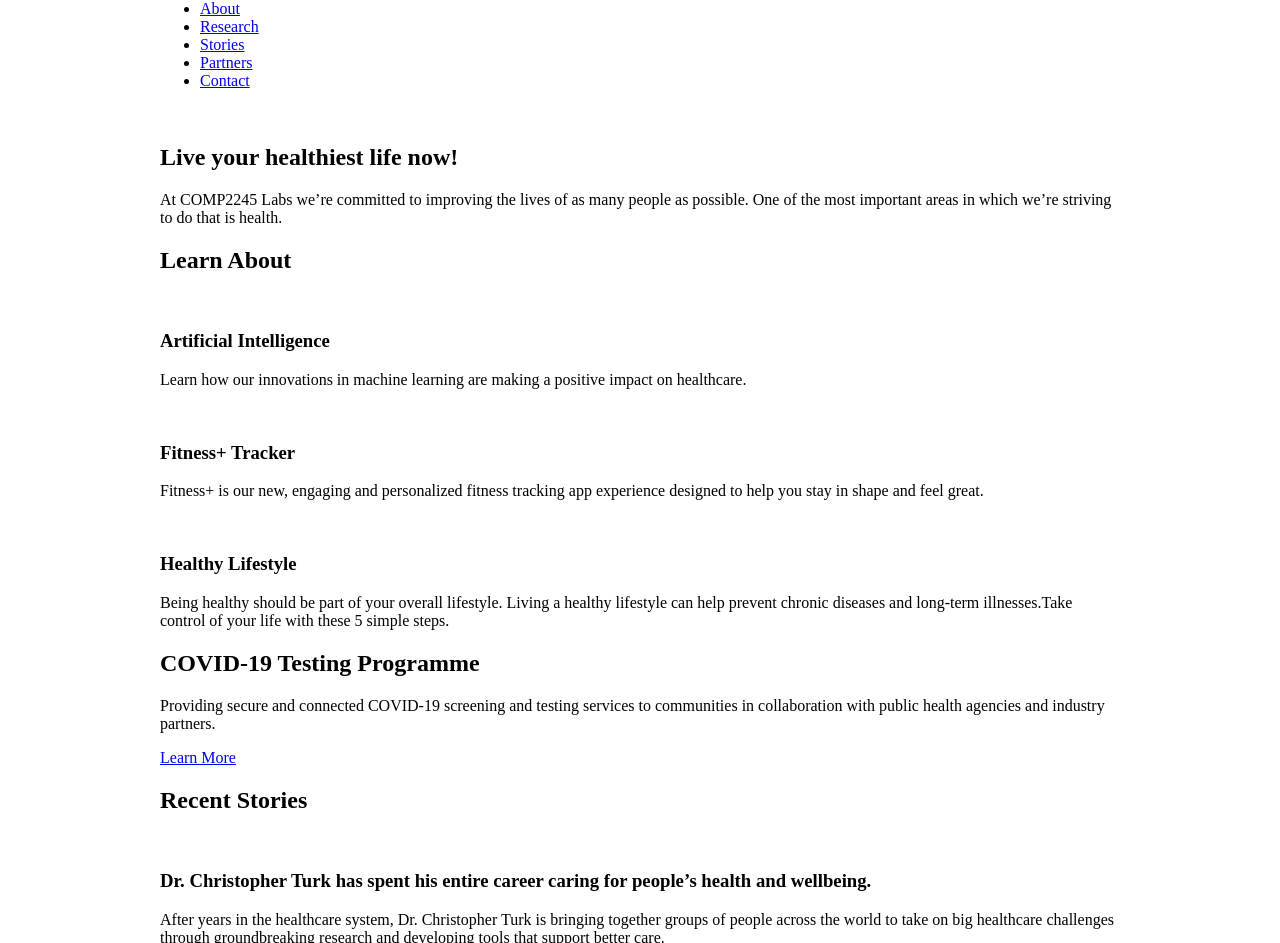
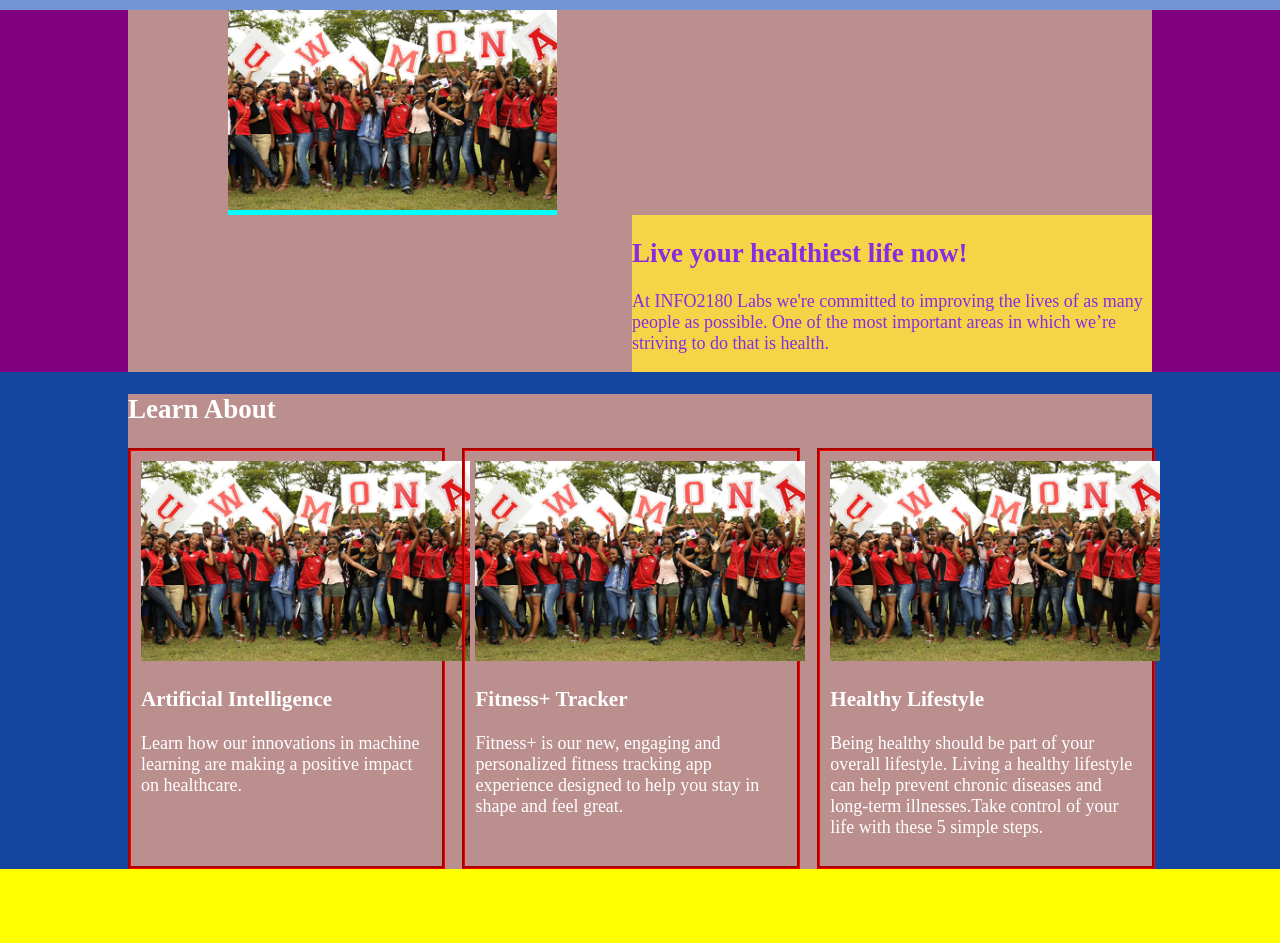
Before and after one commit to Jariel-JonMiller/info2180-project1, a plain HTML site: page index.html in a window 1280 px wide. Shown: the part 80-1023 px from the top of the page. Drawn offline with Linux system fonts and the light colour scheme.

Commit message:
Added current version of the files

```diff
--- a/project1-starter-master/index.html
+++ b/index.html
@@ -3,14 +3,14 @@
 <head>
     <meta charset="UTF-8">
     <meta name="viewport" content="width=device-width, initial-scale=1.0">
-    <title>COMP2245 Project 1</title>
+    <title>INFO2180 Project 1</title>
     <link rel="stylesheet" href="styles.css">
     <script src="scripts.js"></script>
 </head>
 <body>
     <header>
         <div class="container">
-            <h1>COMP2245 Project 1</h1>
+            <h1>INFO2180 Project 1</h1>
             <nav>
                 <ul>
                     <li><a href="#">About</a></li>
@@ -26,11 +26,11 @@
         <section class="overview-hero">
             <div class="container">
                 <div class="overview-hero-image">
-                    <img src="#" alt="">
+                    <img src="UWI-MONA.jpg" alt="Hello there">
                 </div>
                 <div class="overview-hero-text">
                     <h2>Live  your healthiest life now!</h2>
-                    <p>At COMP2245 Labs we’re committed to improving the lives of as many people as possible. One of the most important areas in which we’re striving to do that is health.</p>
+                    <p>At INFO2180 Labs we're committed to improving the lives of as many people as possible. One of the most important areas in which we’re striving to do that is health.</p>
                 </div>
             </div>
         </section>
@@ -39,21 +39,21 @@
                 <h2>Learn About</h2>
                 <div class="cards">
                     <div class="card">
-                        <img src="#" alt="">
+                        <img src="UWI-MONA.jpg" alt="hello at card1">
                         <div class="card-body">
                             <h3>Artificial Intelligence</h3>
                             <p>Learn how our innovations in machine learning are making a positive impact on healthcare.</p>
                         </div>
                     </div>
                     <div class="card">
-                        <img src="#" alt="">
+                        <img src="UWI-MONA.jpg" alt="hello at card2">
                         <div class="card-body">
                             <h3>Fitness+ Tracker</h3>
                             <p>Fitness+ is our new, engaging and personalized fitness tracking app experience designed to help you stay in shape and feel great.</p>
                         </div>
                     </div>
                     <div class="card">
-                        <img src="#" alt="">
+                        <img src="UWI-MONA.jpg" alt="hello at card3">
                         <div class="card-body">
                             <h3>Healthy Lifestyle</h3>
                             <p>Being healthy should be part of your overall lifestyle. Living a healthy lifestyle can help prevent chronic diseases and long-term illnesses.Take control of your life with these 5 simple steps.</p>
@@ -77,7 +77,7 @@
             <div class="container">
                 <h2>Recent Stories</h2>
                 <article>
-                    <img src="" alt="">
+                    <img src="UWI-MONA.jpg" alt="Recent story 1">
                     <div class="article-body">
                         <h3>Dr. Christopher Turk has spent his entire career caring for people’s health and wellbeing.</h3>
                         <p>After years in the healthcare system, Dr. Christopher Turk is bringing together groups of people across the world to take on big healthcare challenges through groundbreaking research and developing tools that support better care.</p>
@@ -85,10 +85,10 @@
                     </div>
                 </article>
                 <article>
-                    <img src="" alt="">
+                    <img src="UWI-MONA.jpg" alt="Recent story 2">
                     <div class="article-body">
-                        <h3>COMP2245 Labs collaborates with the Ministry of Health and Ministry of Education on COVID-19 Risk Screening and Testing</h3>
-                        <p>COMP2245 Labs, in collaboration with the Ministry of Health and Wellness and Ministry of Education, will launch a pilot project intended to expand access to COVID-19 risk screening and testing for high risk individuals in the parishes of Kingston and St. Andrew.</p>
+                        <h3>INFO2180 Labs collaborates with the Ministry of Health and Ministry of Education on COVID-19 Risk Screening and Testing</h3>
+                        <p>INFO2180 Labs, in collaboration with the Ministry of Health and Wellness and Ministry of Education, will launch a pilot project intended to expand access to COVID-19 risk screening and testing for high risk individuals in the parishes of Kingston and St. Andrew.</p>
                         <p><a href="#">Read this Story</a></p>
                     </div>
                 </article>
@@ -97,7 +97,7 @@
         <section class="newsletter">
             <div class="container">
                 <h3>Sign up for our newsletter</h3>
-                <p>Learn more about the latest developments from COMP2245 Labs’ health-related research and initiatives.</p>
+                <p>Learn more about the latest developments from INFO2180 Labs’ health-related research and initiatives.</p>
                 <form action="#" method="post">
                     <div class="form-group">
                         <input type="email" name="email" id="email" placeholder="Enter your email">
@@ -110,7 +110,7 @@
     </main>
     <footer>
         <div class="container">
-            <p>Copyright 2020, Your Name</p>
+            <p>Copyright 2020, Jariel-Jon Miller</p>
         </div>
     </footer>
 </body>
--- a/project1-starter-master/scripts.js
+++ /dev/null
@@ -1 +0,0 @@
-/* Add your JavaScript to this file */
--- a/project1-starter-master/styles.css
+++ /dev/null
@@ -1,11 +0,0 @@
-/* Add your CSS to this file */
-body {
-    margin: 0;
-    font-size: 16px;
-}
-
-.container {
-    margin: 0 auto;
-    max-width: 960px;
-    width: 100%;
-}
--- /dev/null
+++ b/scripts.js
@@ -0,0 +1,33 @@
+/* Add your JavaScript to this file */
+
+"use strict";
+
+document.addEventListener('DOMContentLoaded', () => {
+    let form = document.body.querySelector('btn');
+
+    form.addEventListener('submit', function() {
+        let msg = document.body.querySelector('.message');
+        let emt_email = document.querySelector('#email').value;
+
+        var btn = document.querySelector('button');
+        var form = submitButton.closest('form');
+        var message = document.querySelector('.message');
+
+        if (emt_email == NULL) {
+            let msgtxt = "Please enter a valid email address!";
+            message.textContent = msgtxt;
+            alert(msgtxt);
+        }
+        else{
+            let msgtxt = `Thank you! Your email address $(email) has been added to our mailing list.`
+            message.textContent = msgtxt;
+            alert(msgtxt);
+            }
+
+    })
+
+    //var form = but[a].parentNode;
+    /*function handleForm(event) {event.preventDefault();}
+    form.addEventListener('submit', handleForm);*/
+
+});
--- /dev/null
+++ b/styles.css
@@ -0,0 +1,182 @@
+/* Add your CSS to this file */
+body {
+    margin: 0 auto;
+    background-color: aquamarine;
+    font-size: 18px;
+    display: grid;
+    width: 100%;
+}
+
+header {
+    /*display: grid;
+    columns: 2;*/
+    color: white;
+    background: #7495d3;
+    /*padding: 15px;
+    /*margin: 0 auto;*/
+    grid-column: span 2; /* or span 2*/
+}
+
+nav {
+    columns: 1;
+}
+
+h1 {
+    float: left;
+}
+
+li {
+    display: inline;
+
+    float: right;
+    margin: 20px;
+}
+
+main {
+    color: white;
+    background: #1446a0;
+    /*text-align: center;
+    margin: 0 auto;*/
+    .testing {
+        background-color: yellow;
+    }
+    .overview-hero{
+        background: purple;
+    }
+    width: 100%;
+    /*padding: 15px;*/
+    grid-column: span 2; /* or span 2*/
+}
+
+.overview-hero {
+    /*columns: 2;
+    column-gap: 20px;*/
+    display: grid;
+    /*grid-template-columns: 70% 30%;
+    /*grid-column: span 2;
+    /*columns: 2;
+    /*display: grid;
+    grid-template-columns: 30% 70%;
+    /*columns: 2;
+    /*columns: 2;
+    display: flex;
+    flex-direction: row;  /* row, row-reverse, column, column-reverse*/
+    /*background: #ccc;*/
+    /*justify-content: justify; /* flex-start, flex-end, center, space-between, space-around */
+/*   gap: 20px; */
+    /*align-items: center;
+    /*column-width: auto;
+    column-gap: 2px;*/
+}
+
+.overview-hero-image {
+    /*grid-column: 1;
+    /*padding: 16px;
+    grid-column: 20%;
+    /*grid-column: 1;
+    padding: 16px;*/
+    margin-right: 100px;
+    margin-left: 100px;
+    /*margin-block: auto;*/
+    background-color: aqua;
+    /*column-width: 30%;
+    /*grid-template-columns: 25%;*/
+    float: left;
+}
+
+.overview-hero-text {
+    /*grid-column: 2;
+    /*padding: 16px;
+    grid-column: 80%;
+    column-width: 70%;*/
+    /*margin-right: 200px;*/
+    color: blueviolet;
+    width: 520px;
+    /*grid-column: 1;*/
+    background: #f5d547;
+    /*padding: 16px;
+    /*grid-template-columns: 75%;*/
+    float: right;
+}
+
+.cards {
+    max-width: fit-content;
+    /*max-width: 1100px;
+    /*margin: 0 auto; /* centers the div */
+    display: grid;
+    grid-template-columns: 31% 33% 33% ;
+    column-gap: 17px;
+
+}
+
+.card {
+    border-style: groove;
+    border-color: red;
+    padding: 10px;
+}
+
+.testing {
+    column-span: all;
+    padding: 70px 0px;
+    /*padding-bottom: 50px;*/
+}
+
+.testing-desciption {
+    width: 550px;
+    float: left;
+}
+
+.cta {
+    background: #2db34a;
+    border-radius: 5px;
+    color: #fff;
+    margin-top: 50px;
+    margin-right: 70px;
+    padding: 20px;
+    color: #fff;
+    text-align: center;
+    width: 150px;
+    /*height: 10px; */
+    float: right;
+    margin-bottom: 5px;
+}
+
+.stories article img {
+    width: 200px;
+    border-radius: 50%;
+}
+
+article {
+    display: grid;
+    grid-template-columns: 25% 70%;
+    columns: 2;
+    padding-bottom: 50px;
+}
+
+.newsletter {
+    display: flex;
+    justify-content: center;
+    justify-items: center;
+}
+
+.nwsletter h3 {
+    align-content: center;
+}
+
+footer {
+    grid-column: span 2;
+}
+
+.container {
+    margin-bottom: 30px;
+    margin: 0px auto;
+    background: rosybrown;
+    /*grid-column: span 2;*/
+    /*width: fit-content;*/
+    max-width: 80%;
+}
+
+img {
+    max-width: fit-content;
+    height: 200px;
+}
```
Also changed, not shown: UWI-MONA.jpg (added), 1 other file.
